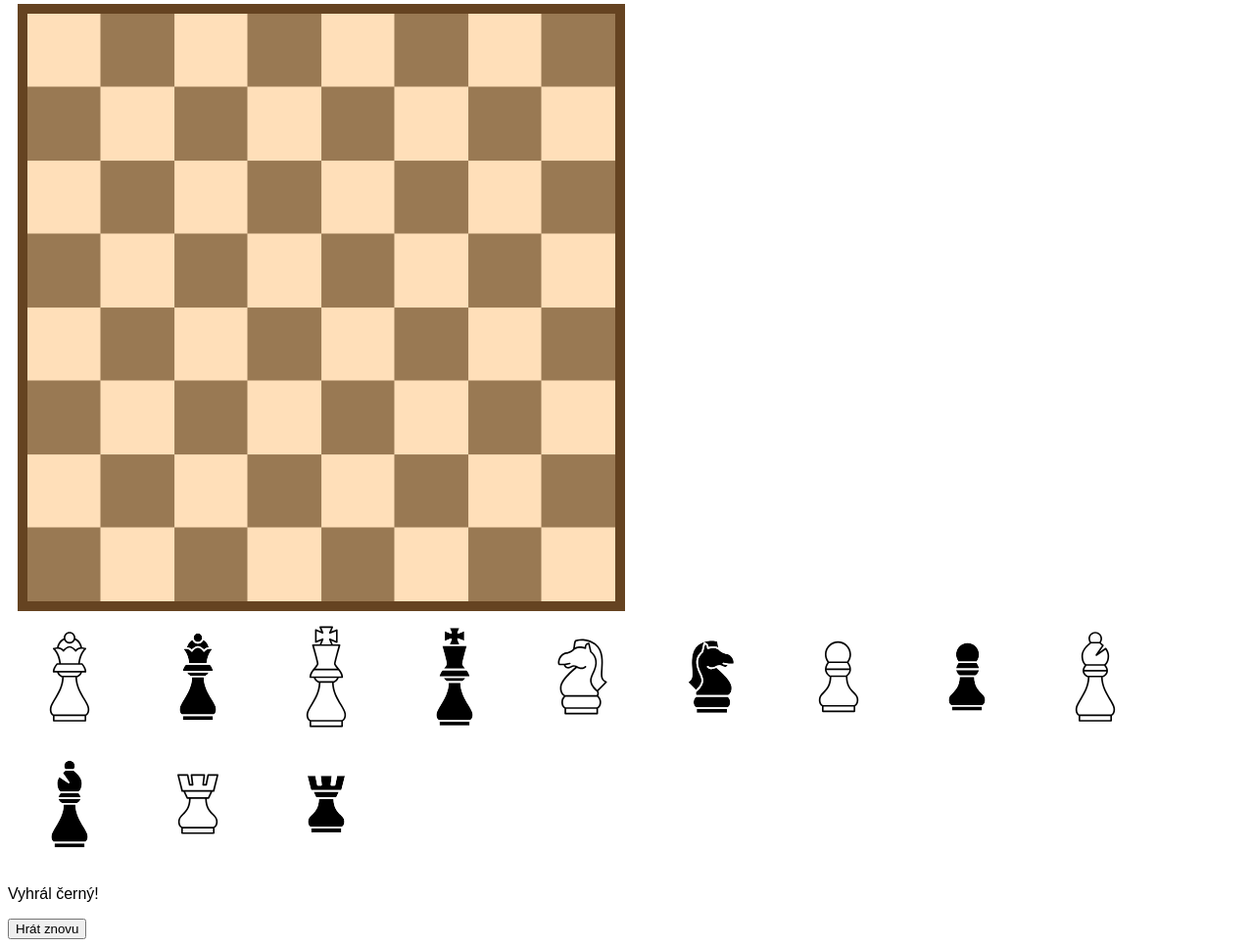
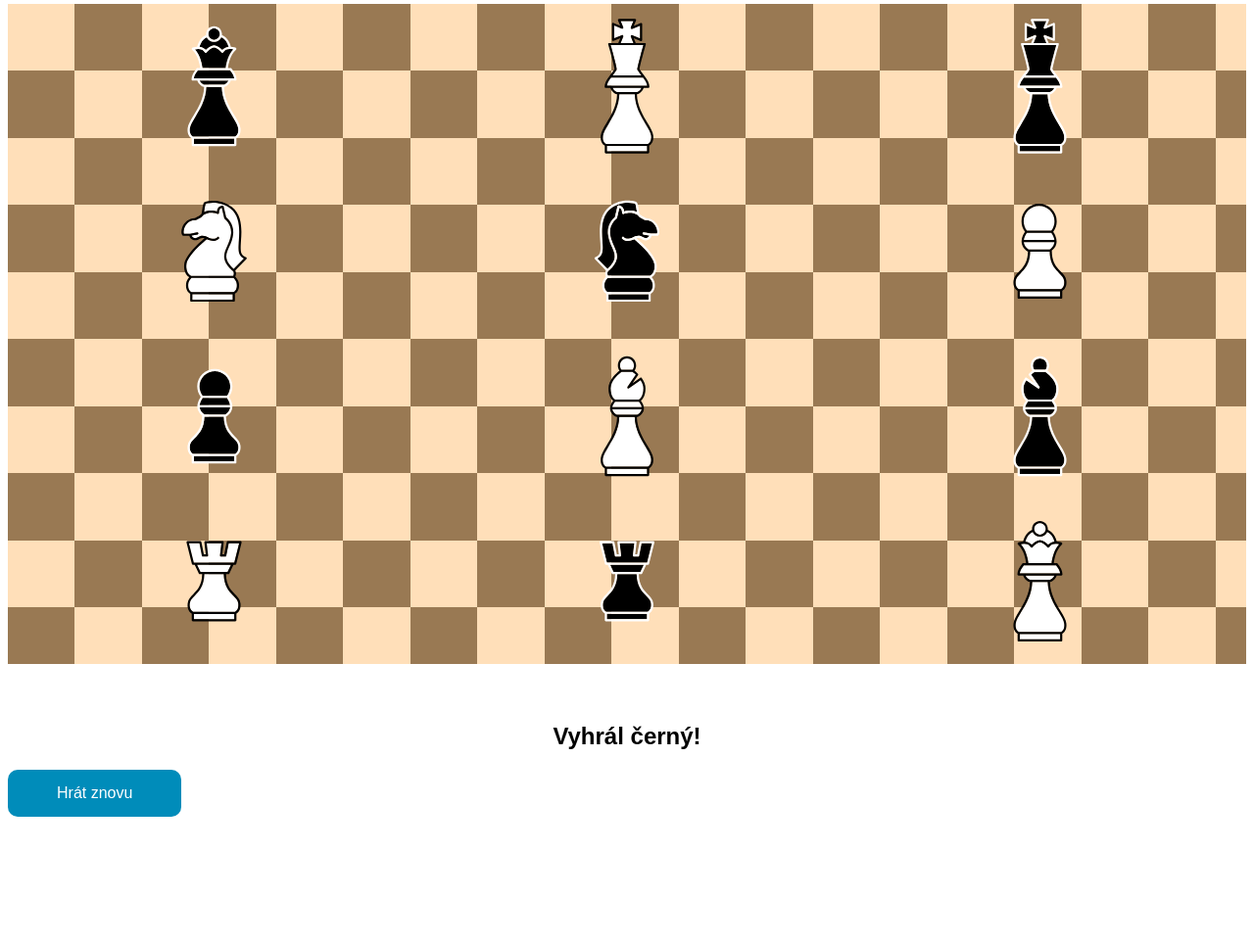
Before and after one commit to flyingandi/sachy-flyingandi, a plain HTML site: page index.html in a window 1280 px wide. Shown: the part 235-1202 px from the top of the page at 98% size. After the commit the page ends 1077 px from the top, so only its background shows below. Drawn offline with Linux system fonts and the light colour scheme.

Commit message:
Přidán button a grid

```diff
--- a/index.html
+++ b/index.html
@@ -29,10 +29,6 @@
 
 
 
-	<div class="sachovnice">
-		<img src="obrazky/sachovnice.png" alt="sachovnice">
-	</div>
-
 	<div class="figurky">
 		<img src="obrazky/figurky/dama-bila.svg" id="dama-bila" alt="dama-bila">
 		<img src="obrazky/figurky/dama-cerna.svg" id="dama-cerna" alt="dama-cerna" >
@@ -47,8 +43,8 @@
 		<img src="obrazky/figurky/vez-bila.svg" id="vez-bila" alt="vez-bila">
 		<img src="obrazky/figurky/vez-cerna.svg" id="vez-cerna" alt="vez-cerna">
 	</div>
-	<p> Vyhrál černý!</p>
-	<button>Hrát znovu</button>
+	<h2> Vyhrál černý!</h2>
+	<button class="knoflik">Hrát znovu</button>
 </body>
 
 </html>
--- a/styly.css
+++ b/styly.css
@@ -12,6 +12,11 @@ h1 {
     text-align: center;
     font-size: 40px;
 }
+h2 {
+    text-align: center;
+    padding-top: 40px;
+}
+
 
 .box {
     border: 30px;
@@ -55,12 +60,33 @@ h1 {
 }
 
 .sachovnice img {
-    width: 620px;
+    width: 650px;
     border: solid #654321 10px;
     margin-left: 10px;
 }
 
 .figurky img {
-    width: 10%;
-    height: auto;
+    width: 40%;
 }
+
+.figurky {
+    display: grid;
+	grid-template-rows: repeat(8, auto);
+    justify-items: center;
+    gap: 0;
+    background-image: url(obrazky/sachovnice.png);}
+
+.figurky #dama-bila {
+    grid-column: 3;
+    grid-row: 4;
+}
+
+.knoflik {
+    border: none;
+    text-align: center;
+    font-size: 16px;
+    background-color: #008CBA;
+    color: white;
+    padding: 15px 50px 15px 50px;
+    border-radius:10px;
+}
```
